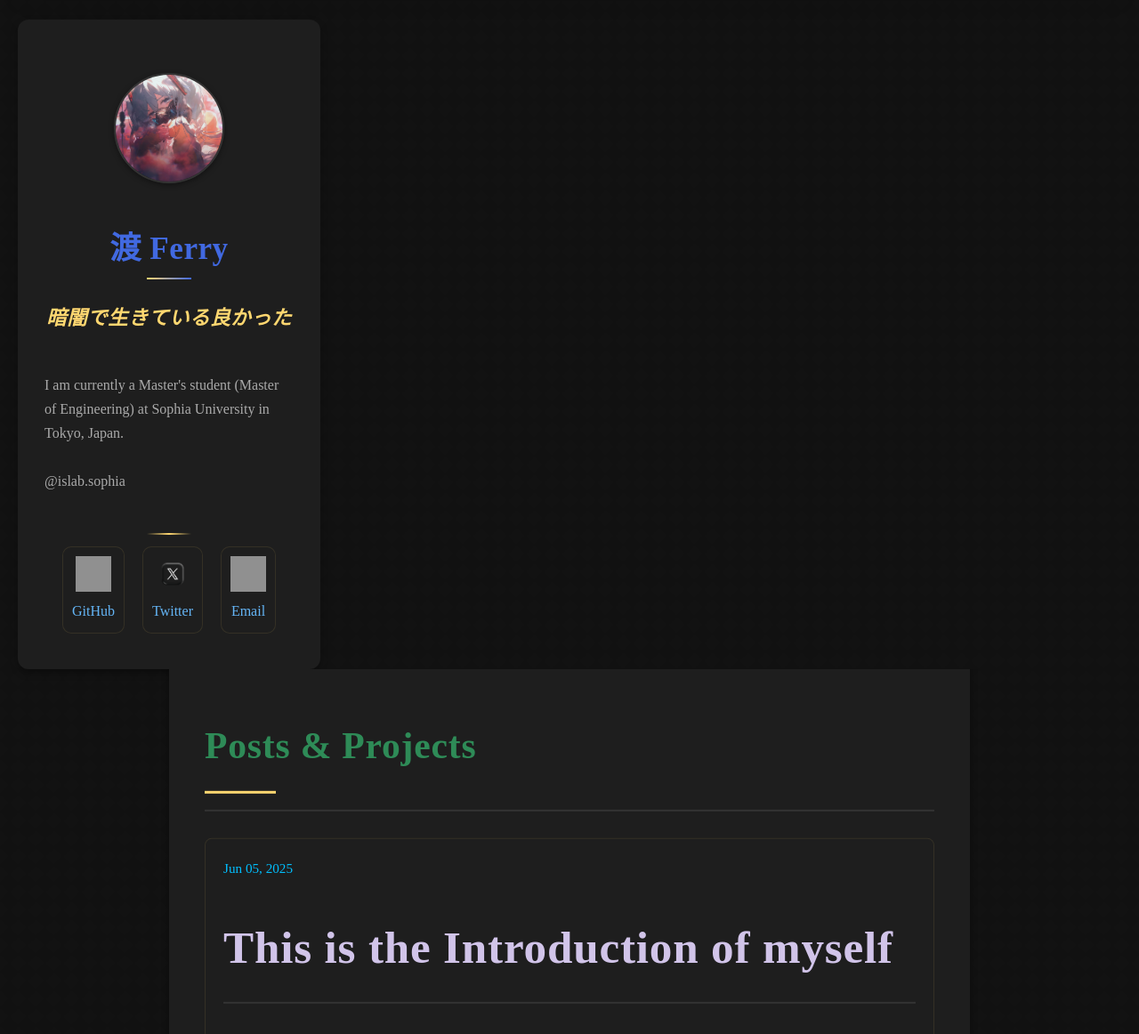
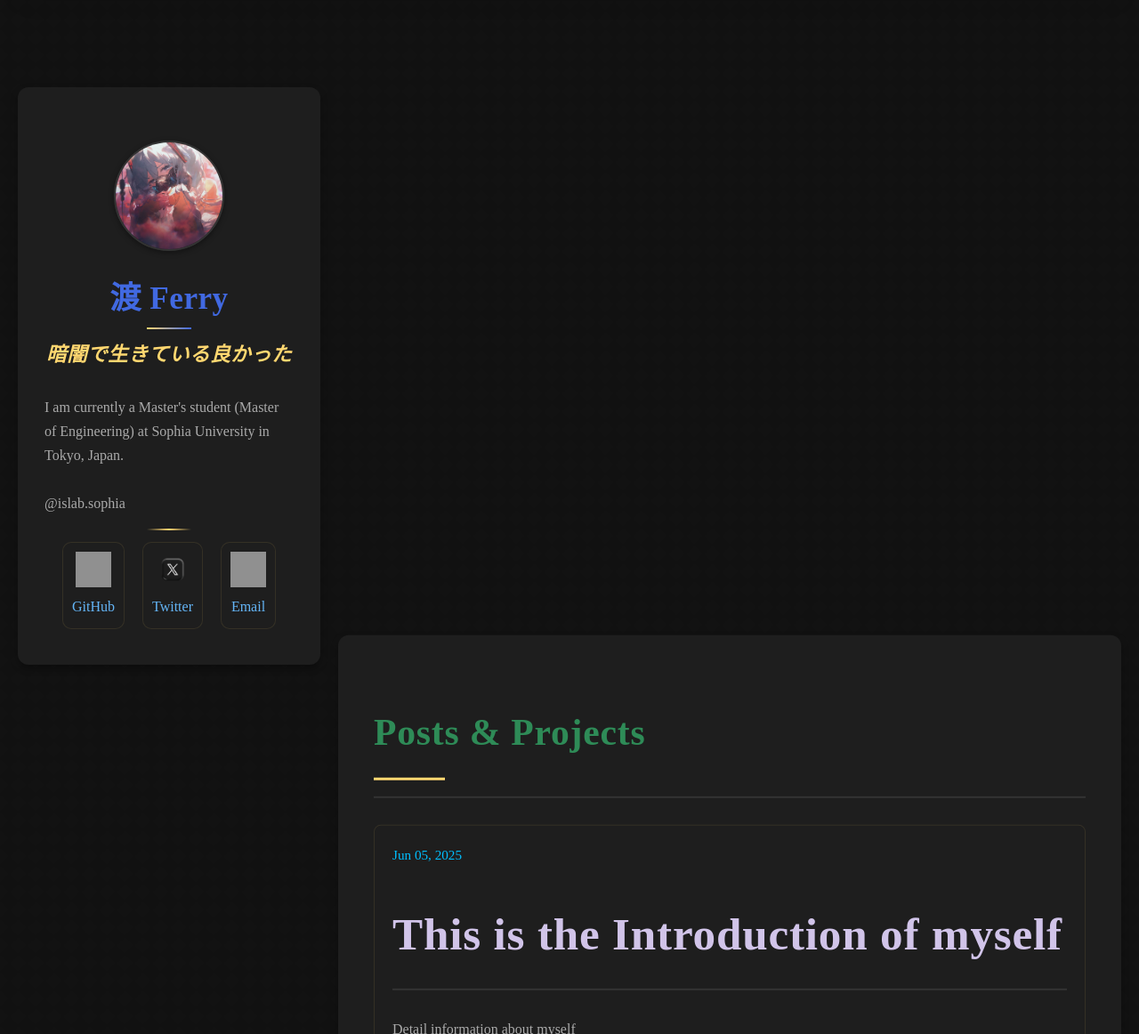
Before and after one commit to shengruduzhou/shengruduzhou.github.io, a Jekyll site: the page built from index.html, in a window 1280 px wide and 1400 px high, scrolled down 388 px. Shown: the part 238-1400 px from the top of the window at 89% size. Built offline with Jekyll 4.4.1, drawn with Linux system fonts in a browser that asks for light colours; grey boxes are pictures that could not be loaded.

Commit message:
updata inner css

```diff
--- a/_includes/sidebar.html
+++ b/_includes/sidebar.html
@@ -1,4 +1,5 @@
 <div class="sidebar">
+    <div class="sidebar-inner">
         <img src="{{ '/picture/icon.jpg' | relative_url }}" alt="Your Avatar" class="avatar" id="home-link">
         <h1>渡 Ferry</h1>
         <h2>暗闇で生きている良かった</h2>
@@ -18,3 +19,4 @@
             </a>
         </div>
     </div>
+</div>
--- a/_layouts/default.html
+++ b/_layouts/default.html
@@ -9,10 +9,12 @@
 </head>
 <body>
     <div class="anime-decoration"></div>
-    {% include sidebar.html %}
-    <div class="wrapper">
+    <div class="wrapper"></div>
+        {% include sidebar.html %}
         <div class="content">
-            {{ content }}
+            <div class="content-inner">
+                {{ content }}
+            </div>
         </div>
     </div>
 
--- a/js/animations.js
+++ b/js/animations.js
@@ -16,7 +16,7 @@
 
     // 侧边栏动画
     anime({
-        targets: '.sidebar',
+        targets: '.sidebar-inner',
         translateX: [-100, 0],
         opacity: [0, 1],
         duration: 1000,
@@ -54,7 +54,7 @@
 
     // 内容区域动画
     anime({
-        targets: '.content',
+        targets: '.content-inner',
         translateX: [100, 0],
         opacity: [0, 1],
         duration: 1000,
--- a/style.css
+++ b/style.css
@@ -12,7 +12,7 @@
 /* 页面整体左右留白，始终并列 */
 .wrapper {
     max-width: 900px;
-    margin: 0 auto;
+    margin: 40px auto;
     padding: 10px 24px;
     display: flex;
     gap: 40px;
@@ -167,6 +167,7 @@
 .content {
     position: sticky;
     margin-bottom: 20px;
+    margin-left: 360px;
     padding: 40px;
     background-color: #1e1e1e;
     border-radius: 12px;
```
Lines whose indentation alone changed are shown as unchanged.
